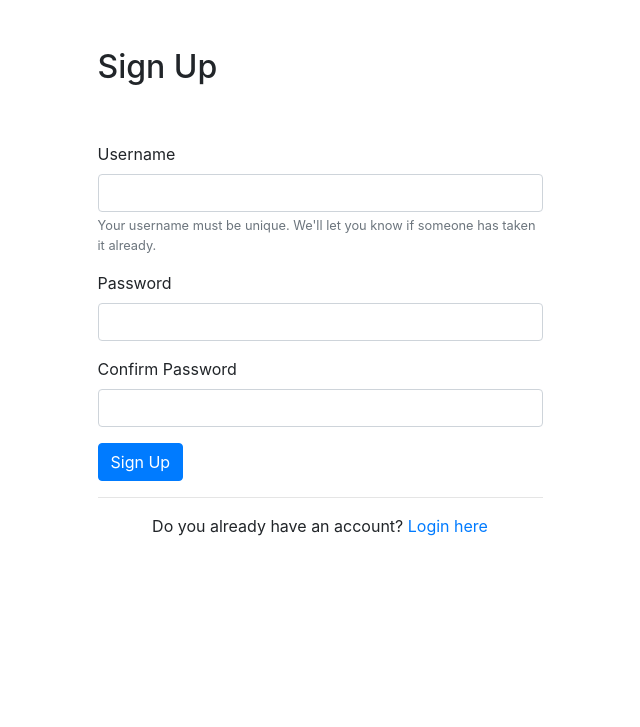
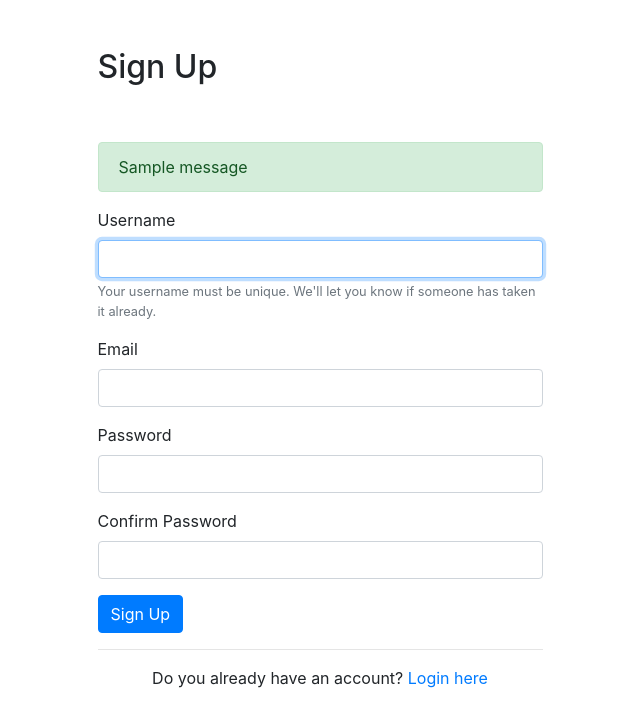
Before and after one commit to VolynkinS/ToDo, a Django app: page /signup/ in a window 1280 px wide. Shown: the part 56-783 px from the top of the page, without its empty margins (320-960 px from the left). Run offline with Django 4.2, Linux system fonts and the light colour scheme; one stand-in notice (Sample message) is shown; some libraries are stand-ins or nearby versions.

Commit message:
Change sign up form and its view

```diff
--- a/todo/forms.py
+++ b/todo/forms.py
@@ -1,5 +1,22 @@
+from django import forms
+
+from .models import Todo
+from django.contrib.auth.models import User
 from django.forms import ModelForm
-from .models import Todo
+from django.contrib.auth.forms import UserCreationForm
+
+
+class UserRegisterFrom(UserCreationForm):
+    password1 = forms.CharField(label='Password', widget=forms.PasswordInput(attrs={'class': 'form-control', 'autocomplete': 'off'}))
+    password2 = forms.CharField(label='Confirm password', widget=forms.PasswordInput(attrs={'class': 'form-control', 'autocomplete': 'off'}))
+
+    class Meta:
+        model = User
+        fields = ('username', 'email', 'password1', 'password2')
+        widgets = {
+            'username': forms.TextInput(attrs={'class': 'form-control', 'autocomplete': 'off'}),
+            'email': forms.EmailInput(attrs={'class': 'form-control', 'autocomplete': 'off'}),
+        }
 
 
 class TodoForm(ModelForm):
--- a/todo/templates/todo/signupuser.html
+++ b/todo/templates/todo/signupuser.html
@@ -6,27 +6,46 @@
             <h2>Sign Up</h2>
         </div>
     </div>
+
     <div class="row justify-content-center mt-5">
         <div class="col-md-5">
-            {% if error %}
-                <div class="alert alert-danger" role="alert">
-                    {{ error }}
-                </div>
+            {% if messages %}
+                {% for message in messages %}
+                    {% if message.tags == 'error' %}
+                        <div class="alert alert-danger" role="alert">
+                            {{ message }}
+                        </div>
+                    {% else %}
+                        <div class="alert alert-{{ message.tags }}" role="alert">
+                            {{ message }}
+                        </div>
+                    {% endif %}
+                {% endfor %}
             {% endif %}
+
             <form method="POST">
                 {% csrf_token %}
+                {{ form.non_field_errors }}
                 <div class="form-group">
-                    <label for="username">Username</label>
-                    <input type="text" name="username" class="form-control" id="username" aria-describedby="usernameHelp">
+                    {{ form.username.errors }}
+                    <label for="{{ form.username.id_for_label }}">Username</label>
+                    {{ form.username }}
                     <small id="usernameHelp" class="form-text text-muted">Your username must be unique. We'll let you know if someone has taken it already.</small>
                 </div>
                 <div class="form-group">
-                    <label for="password1">Password</label>
-                    <input type="password" name="password1" class="form-control" id="password1">
+                    {{ form.email.errors }}
+                    <label for="{{ form.email.id_for_label }}">Email</label>
+                    {{ form.email }}
                 </div>
                 <div class="form-group">
-                    <label for="password2">Confirm Password</label>
-                    <input type="password" name="password2" class="form-control" id="password2">
+                    {{ form.password1.errors }}
+                    <label for="{{ form.password1.id_for_label }}">Password</label>
+                    {{ form.password1 }}
+                </div>
+                <div class="form-group">
+                    {{ form.password2.errors }}
+                    <label for="{{ form.password2.id_for_label }}">Confirm Password</label>
+                    {{ form.password2 }}
                 </div>
                 <button type="submit" class="btn btn-primary">Sign Up</button>
             </form>
--- a/todo/views.py
+++ b/todo/views.py
@@ -1,12 +1,10 @@
-from django.db import IntegrityError
+from django.contrib import messages
 from django.shortcuts import render, redirect, get_object_or_404
-from django.contrib.auth.forms import UserCreationForm, AuthenticationForm
-from django.contrib.auth.models import User
 from django.contrib.auth import login, logout, authenticate
 from django.utils import timezone
 from django.contrib.auth.decorators import login_required
 
-from .forms import TodoForm
+from .forms import TodoForm, UserRegisterFrom
 from .models import Todo
 
 
@@ -15,21 +13,17 @@
 
 
 def signupuser(request):
-    if request.method == 'GET':
-        return render(request, 'todo/signupuser.html', {'form': UserCreationForm()})
+    if request.method == 'POST':
+        form = UserRegisterFrom(request.POST)
+        if form.is_valid():
+            user = form.save()
+            login(request, user)
+            return redirect('todo:currenttodo')
+        else:
+            messages.error(request, 'Registration error!')
     else:
-        if request.POST['password1'] == request.POST['password2']:
-            try:
-                user = User.objects.create_user(request.POST['username'], password=request.POST['password1'])
-                user.save()
-                login(request, user)
-                return redirect('todo:currenttodo')
-            except IntegrityError:
-                return render(request, 'todo/signupuser.html', {'form': UserCreationForm(), 'error': 'That username has already been taken. Please \
-                                                                                                      choose a new username'})
-        else:
-            return render(request, 'todo/signupuser.html', {'form': UserCreationForm(), 'error': 'Passwords did not match'})
-            # Tell the user that the password didn't match
+        form = UserRegisterFrom()
+    return render(request, 'todo/signupuser.html', {'form': form})
 
 
 def loginuser(request):
@@ -38,7 +32,7 @@
     else:
         user = authenticate(request, username=request.POST['username'], password=request.POST['password'])
         if user is None:
-            return render(request, 'todo/loginuser.html', {'form': AuthenticationForm(), 'error': 'User and passrod didn\'t match'})
+            return render(request, 'todo/loginuser.html', {'form': AuthenticationForm(), 'error': 'User and passwrod didn\'t match'})
         else:
             login(request, user)
             return redirect('todo:currenttodo')
```
Also changed, not shown: db.sqlite3.
